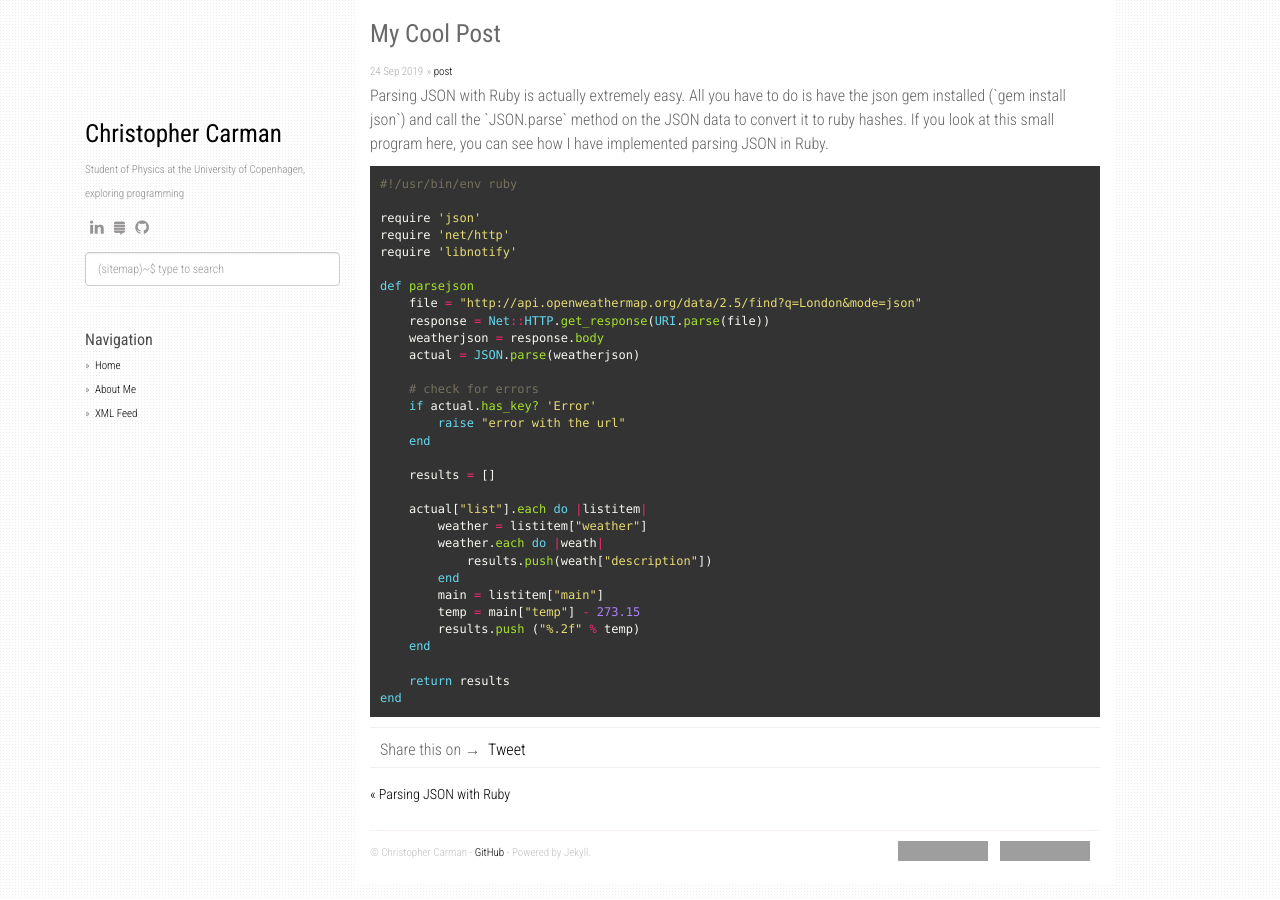
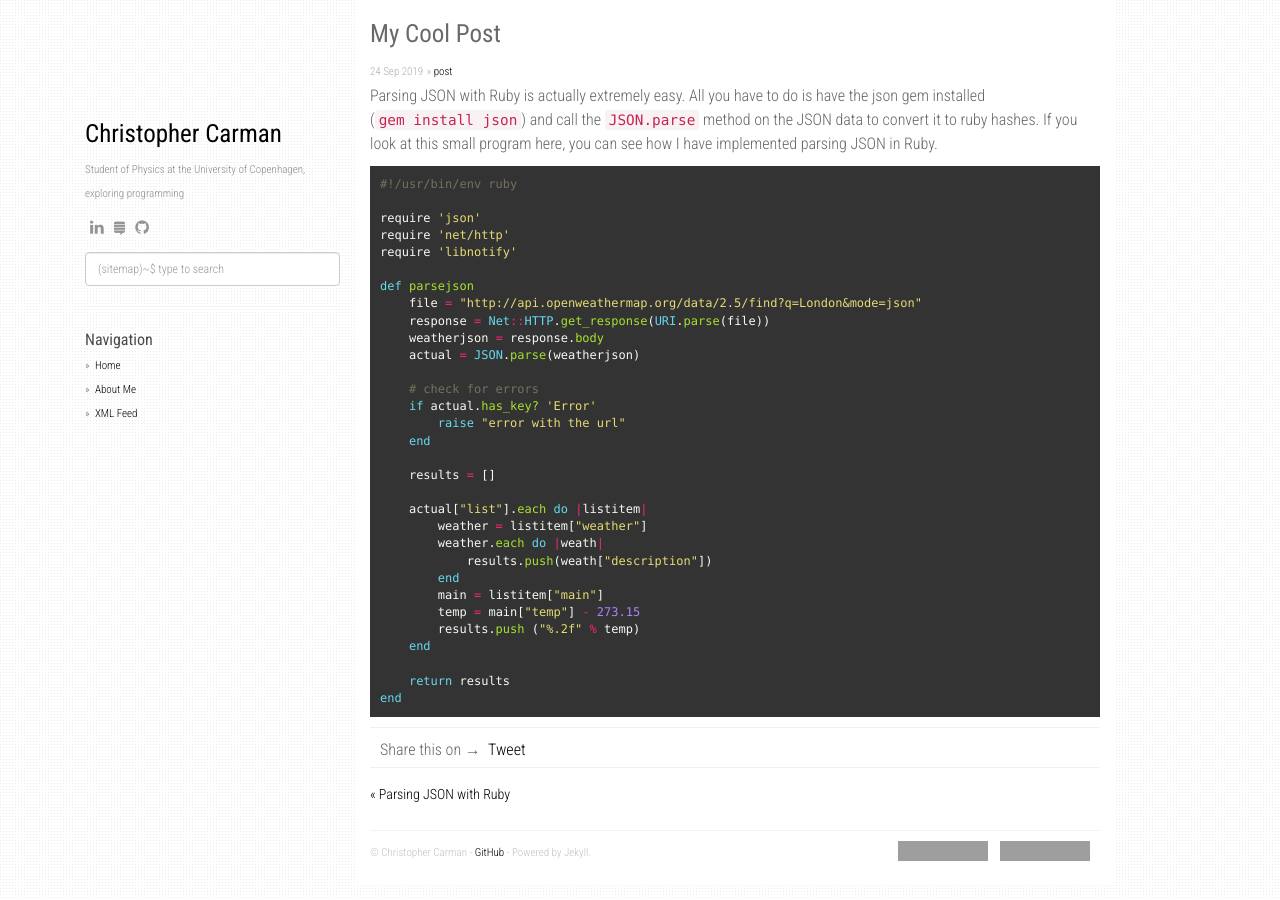
Before and after one commit to Shadesfear/Shadesfear.github.io, a Jekyll site: the page built from _posts/2019-11-09-new-post.md, in a window 1280 px wide. Built offline with Jekyll 4.4.1, drawn with Linux system fonts in a browser that asks for light colours; nearby versions of some CDN libraries; our own code applies the rules of GitHub Pages for plain Markdown files; comment, search, counter and statistics services are not loaded; grey boxes are pictures that could not be loaded.

Commit message:
gogo final

````diff
--- a/_posts/2019-11-09-new-post.md
+++ b/_posts/2019-11-09-new-post.md
@@ -6,7 +6,7 @@ categories:
 - post
 tags:
 ---
-Parsing JSON with Ruby is actually extremely easy. All you have to do is have the json gem installed (\`gem install json\`) and call the \`JSON.parse\` method on the JSON data to convert it to ruby hashes. If you look at this small program here, you can see how I have implemented parsing JSON in Ruby.
+Parsing JSON with Ruby is actually extremely easy. All you have to do is have the json gem installed (`gem install json`) and call the `JSON.parse` method on the JSON data to convert it to ruby hashes. If you look at this small program here, you can see how I have implemented parsing JSON in Ruby.
 
 ```ruby
 #!/usr/bin/env ruby
--- a/_posts/2019-11-09-new-post.org
+++ b/_posts/2019-11-09-new-post.org
@@ -6,7 +6,7 @@
 #+OPTIONS: toc:nil
 #+OPTIONS: tex:t
 
-Parsing JSON with Ruby is actually extremely easy. All you have to do is have the json gem installed (`gem install json`) and call the `JSON.parse` method on the JSON data to convert it to ruby hashes. If you look at this small program here, you can see how I have implemented parsing JSON in Ruby.
+Parsing JSON with Ruby is actually extremely easy. All you have to do is have the json gem installed (=gem install json=) and call the =JSON.parse= method on the JSON data to convert it to ruby hashes. If you look at this small program here, you can see how I have implemented parsing JSON in Ruby.
 
 #+BEGIN_SRC ruby
 #!/usr/bin/env ruby
````
